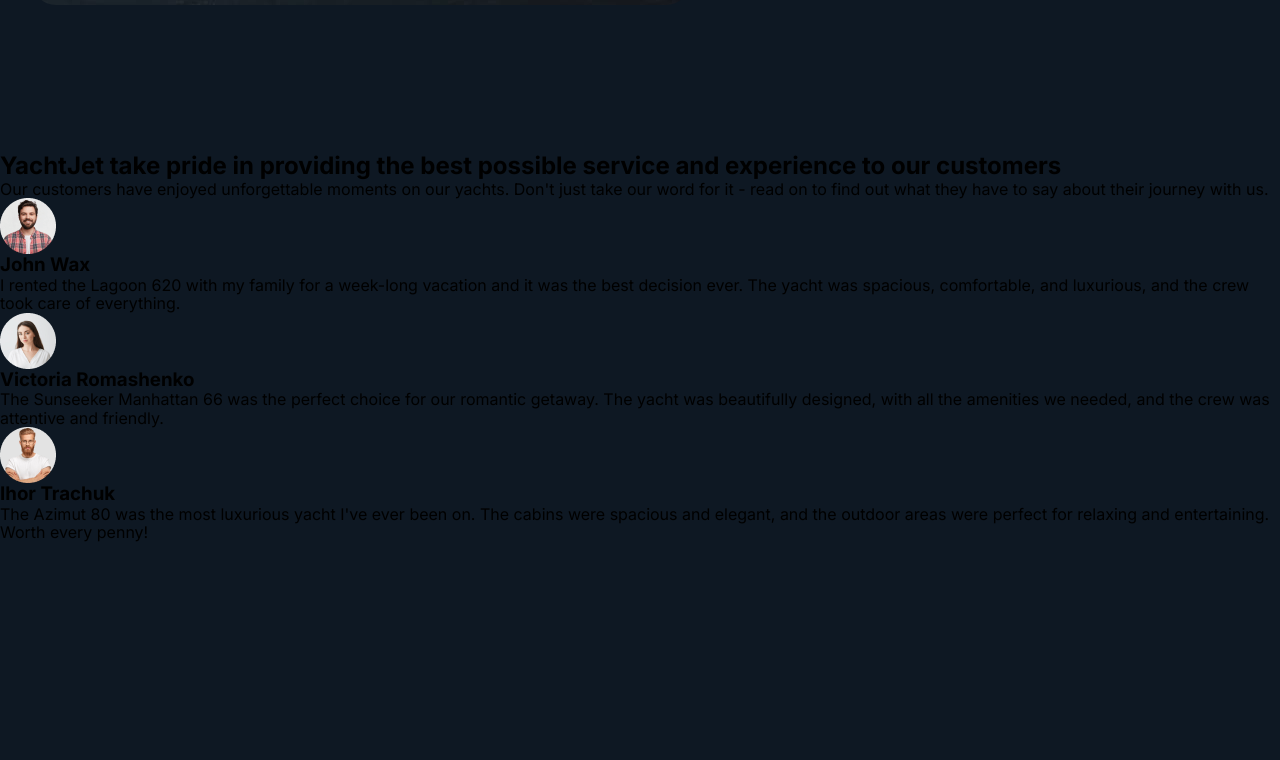
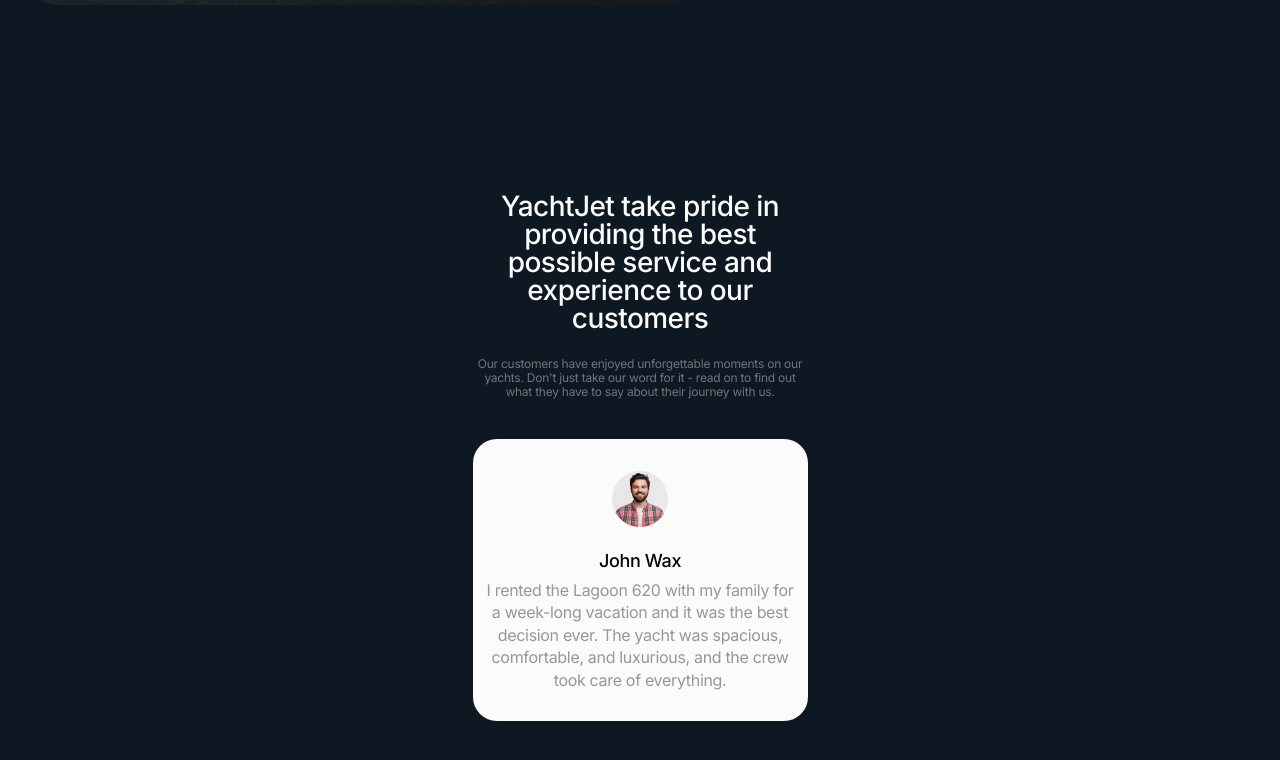
Before and after one commit to ruslankozenko/YJ-training, a plain HTML site: page index.html in a window 1280 px wide. Shown: the part 3857-4617 px from the top of the page. Before the commit the page ends 4399 px from the top, so only its background shows below. Drawn offline with nearby package versions, Linux system fonts and the light colour scheme.

Commit message:
reviews mob

```diff
--- a/css/styles.css
+++ b/css/styles.css
@@ -554,6 +554,85 @@ screen and (min-device-pixel-ratio: 2) and (max-width: 767px) {
 
 /* ============== MOBILE REVIEWS ============== */
 
+.reviews-photo-1 {
+    display: none;
+}
+
+.reviews-photo-2 {
+    display: none;
+}
+
+.reviews-section {
+    padding-top: 40px;
+    padding-bottom: 40px;
+}
+
+.conteiner-reviews {
+    max-width: 375px;
+    margin-left: auto;
+    margin-right: auto;
+    padding-left: 20px;
+    padding-right: 20px;
+}
+
+.reviews-title {
+    display: flex;
+    align-items: center;
+    justify-content: flex-start;
+    flex-direction: column;
+    font-weight: 500;
+    font-size: 28px;
+    line-height: 1;
+    letter-spacing: -0.02em;
+    text-align: center;
+    color: #fbfbfb;
+    padding-bottom: 25px;
+}
+
+.reviews-text {
+    font-weight: 400;
+    font-size: 12px;
+    line-height: 1.16;
+    letter-spacing: -0.02em;
+    text-align: center;
+    color: #fbfbfb;
+    opacity: 0.4;
+    padding-bottom: 40px;
+}
+
+.reviews-list-item {
+    border-radius: 24px;
+    padding: 32px 8px;
+    width: 335px;
+    height: 282px;
+    background: #fbfbfb;
+}
+
+.reviews-list-avatar {
+    margin-left: auto;
+    margin-right: auto;
+}
+
+.reviews-list-fullname {
+    font-weight: 500;
+    font-size: 18px;
+    line-height: 1.1;
+    letter-spacing: -0.02em;
+    text-align: center;
+    color: #040306;
+    padding-top: 24px;
+}
+
+.reviews-list-text {
+    font-weight: 400;
+    font-size: 16px;
+    line-height: 1.4;
+    letter-spacing: -0.02em;
+    text-align: center;
+    color: rgba(4, 3, 6, 0.4);
+    padding-top: 8px;
+}
+
 /* ============== /MOBILE REVIEWS ============== */
 
 
--- a/index.html
+++ b/index.html
@@ -570,7 +570,7 @@
             Don't just take our word for it - read on to find out what they have
             to say about their journey with us.
           </p>
-          <ul class="reviews-list">
+          <ul class="reviews-list list">
             <li class="reviews-list-item">
               <img
                 class="reviews-list-avatar"
@@ -588,7 +588,7 @@
                 everything.
               </p>
             </li>
-            <li class="reviews-list-item">
+            <li class="reviews-list-item reviews-photo-1">
               <img
                 class="reviews-list-avatar"
                 srcset="./images/reviews/Victoria@2x.png 2x"
@@ -605,7 +605,7 @@
                 friendly.
               </p>
             </li>
-            <li class="reviews-list-item">
+            <li class="reviews-list-item reviews-photo-2">
               <img
                 class="reviews-list-avatar"
                 srcset="./images/reviews/Ihor@2x.png 2x"
```
